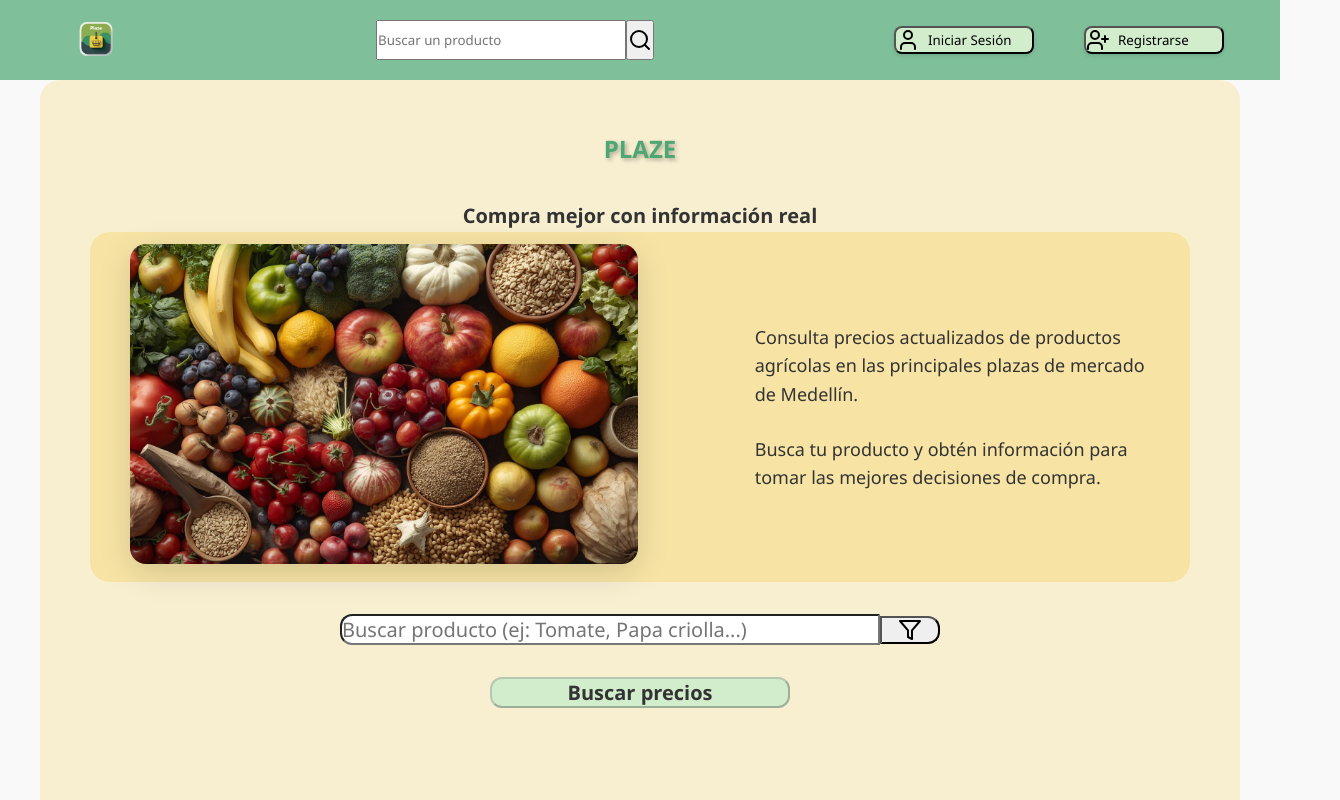
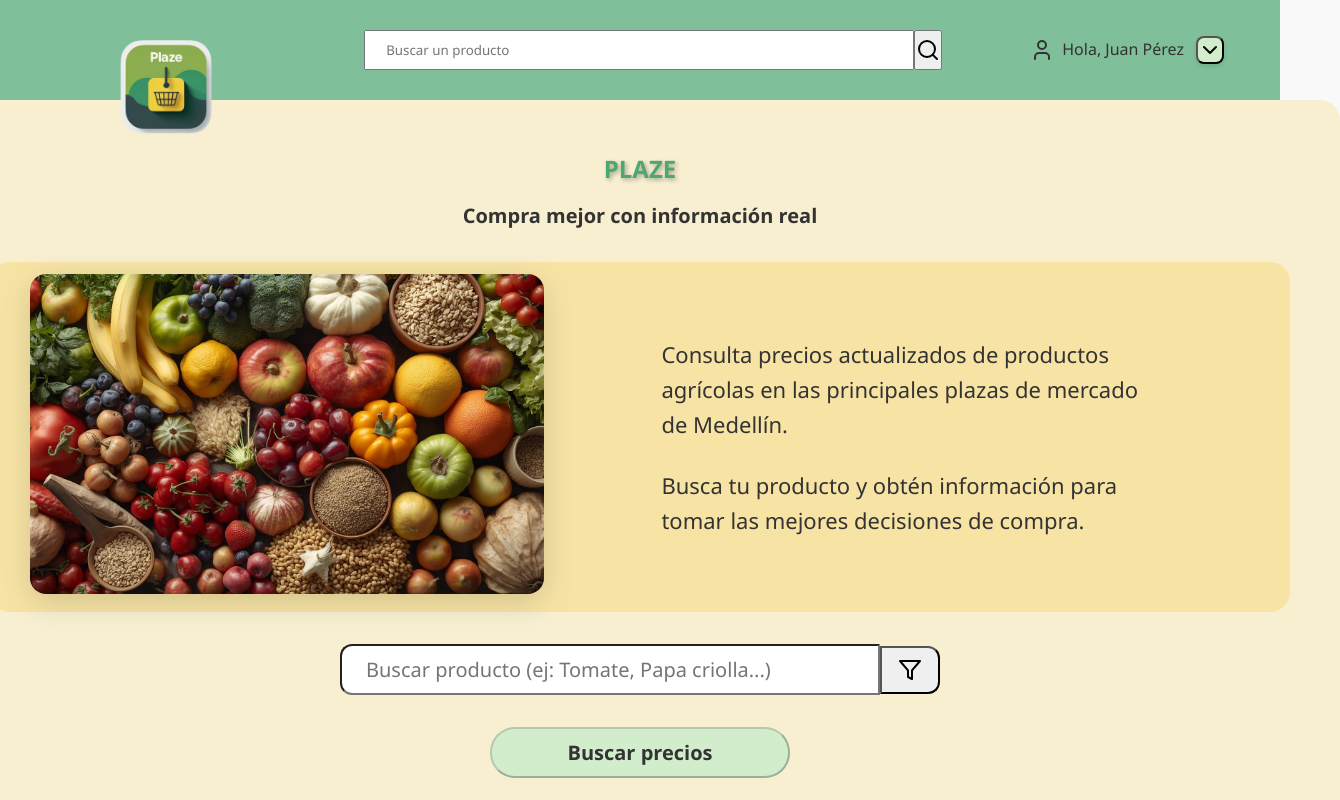
Before and after one commit to jouler-study/equipo-1-ings-202520-actions, a React (Vite) app in the folder client/: page / in a window 1280 px wide. Shown: the top 800 px of the page, 1340 px wide, since content can reach past the window. Built offline with nearby package versions, Linux system fonts and the light colour scheme.

Commit message:
style: improve UI components - adjust spacing, padding, add UserMenu, update search bar styling

```diff
--- a/client/src/components/Header.jsx
+++ b/client/src/components/Header.jsx
@@ -1,21 +1,24 @@
 import React from 'react'
-import { Search, User, UserPlus } from 'lucide-react'
+import { Search } from 'lucide-react'
+import UserMenu from './UserMenu'
 
 const Header = () => {
   return (
-    <header className="sticky top-0 z-50" style={{ backgroundColor: 'rgba(76, 167, 114, 0.7)' }}>
-      <div className="container">
-        <div className="flex items-center justify-between py-6">
-          {/* Logo */}
-          <div className="flex items-center">
+    <header className="sticky top-0 z-50" style={{ backgroundColor: 'rgba(76, 167, 114, 0.7)', position: 'relative', overflow: 'visible' }}>
+      <div className="container" style={{ overflow: 'visible' }}>
+        <div className="flex items-center justify-between" style={{ height: '100px', overflow: 'visible' }}>
+          {/* Logo - Sobresale del header */}
+          <div className="flex items-center" style={{ position: 'relative', overflow: 'visible' }}>
             <img
               src="/client_images/Plaze-Logo.png"
               alt="Plaze Logo"
               style={{
-                height: '80px',
+                height: '220px',
                 width: 'auto',
-                maxHeight: '80px',
-                objectFit: 'contain'
+                objectFit: 'contain',
+                position: 'relative',
+                top: '40px',
+                zIndex: 100
               }}
             />
           </div>
@@ -26,8 +29,8 @@ const Header = () => {
               <input
                 type="text"
                 placeholder="Buscar un producto"
-                className="px-4 border border-gray-300 rounded-l-md text-base focus:outline-none focus:ring-2 focus:ring-primary-color focus:border-transparent"
-                style={{ width: '250px', height: '40px' }}
+                className="border border-gray-300 rounded-l-md text-base focus:outline-none focus:ring-2 focus:ring-primary-color focus:border-transparent"
+                style={{ width: '550px', height: '40px', paddingLeft: '20px', paddingRight: '20px' }}
               />
               <button className="px-4 border border-l-0 border-gray-300 rounded-r-md hover:bg-gray-100 flex items-center justify-center" style={{ height: '40px' }}>
                 <Search className="w-5 h-5 text-gray-600" />
@@ -35,34 +38,9 @@ const Header = () => {
             </div>
           </div>
 
-          {/* User Actions */}
-          <div className="flex items-center" style={{ gap: '50px' }}>
-            <button
-              className="px-6 py-3 border border-black text-sm font-medium transition-all flex items-center"
-              style={{
-                backgroundColor: '#D2EDCC',
-                boxShadow: '0 2px 4px rgba(0, 0, 0, 0.1)',
-                minWidth: '140px',
-                gap: '8px',
-                borderRadius: '8px'
-              }}
-            >
-              <User className="w-4 h-4" />
-              Iniciar Sesión
-            </button>
-            <button
-              className="px-6 py-3 border border-black text-sm font-medium transition-all flex items-center"
-              style={{
-                backgroundColor: '#D2EDCC',
-                boxShadow: '0 2px 4px rgba(0, 0, 0, 0.1)',
-                minWidth: '140px',
-                gap: '8px',
-                borderRadius: '8px'
-              }}
-            >
-              <UserPlus className="w-4 h-4" />
-              Registrarse
-            </button>
+          {/* User Menu */}
+          <div className="flex items-center">
+            <UserMenu userName="Juan Pérez" />
           </div>
         </div>
       </div>
--- a/client/src/components/ProductSearch.jsx
+++ b/client/src/components/ProductSearch.jsx
@@ -32,21 +32,27 @@ const ProductSearch = () => {
               value={searchData.product}
               onChange={(e) => handleInputChange('product', e.target.value)}
               placeholder="Buscar producto (ej: Tomate, Papa criolla...)"
-              className="px-8 py-5 border border-gray-300 text-xl focus:outline-none focus:ring-2 focus:ring-primary-color focus:border-transparent"
+              className="border border-gray-300 text-xl focus:outline-none focus:ring-2 focus:ring-primary-color focus:border-transparent"
               style={{
                 borderRadius: '12px 0 0 12px',
                 width: '540px',
-                flex: 'none'
+                flex: 'none',
+                paddingLeft: '24px',
+                paddingRight: '24px',
+                paddingTop: '10px',
+                paddingBottom: '10px'
               }}
               required
             />
             <button
               type="button"
-              className="px-6 py-5 border border-l-0 border-gray-300 hover:bg-gray-100 flex items-center justify-center"
+              className="px-6 border border-l-0 border-gray-300 hover:bg-gray-100 flex items-center justify-center"
               style={{
                 borderRadius: '0 12px 12px 0',
                 width: '60px',
-                flex: 'none'
+                flex: 'none',
+                paddingTop: '10px',
+                paddingBottom: '10px'
               }}
             >
               <Filter className="w-7 h-7 text-gray-600" />
@@ -59,12 +65,14 @@ const ProductSearch = () => {
           <button
             type="submit"
             disabled={!searchData.product.trim()}
-            className="py-5 text-xl font-semibold transition-all disabled:opacity-50 disabled:cursor-not-allowed"
+            className="text-xl font-semibold transition-all disabled:opacity-50 disabled:cursor-not-allowed"
             style={{
               backgroundColor: '#D2EDCC',
               color: '#333',
-              borderRadius: '12px',
-              width: '300px'
+              borderRadius: '25px',
+              width: '300px',
+              paddingTop: '10px',
+              paddingBottom: '10px'
             }}
           >
             Buscar precios
--- /dev/null
+++ b/client/src/components/UserMenu.jsx
@@ -0,0 +1,105 @@
+import React, { useState, useRef, useEffect } from 'react'
+import { User, LogOut, ChevronDown } from 'lucide-react'
+
+const UserMenu = ({ userName = "Usuario" }) => {
+  const [isOpen, setIsOpen] = useState(false)
+  const menuRef = useRef(null)
+
+  // Close menu when clicking outside
+  useEffect(() => {
+    const handleClickOutside = (event) => {
+      if (menuRef.current && !menuRef.current.contains(event.target)) {
+        setIsOpen(false)
+      }
+    }
+
+    document.addEventListener('mousedown', handleClickOutside)
+    return () => document.removeEventListener('mousedown', handleClickOutside)
+  }, [])
+
+  const handleLogout = () => {
+    console.log('Cerrando sesión...')
+    // TODO: Implement logout logic with backend
+    setIsOpen(false)
+  }
+
+  const handleProfile = () => {
+    console.log('Ir a información personal...')
+    // TODO: Navigate to profile page
+    setIsOpen(false)
+  }
+
+  return (
+    <div className="flex items-center" style={{ gap: '12px', position: 'relative' }} ref={menuRef}>
+      {/* User Greeting (static text with icon) */}
+      <div className="flex items-center" style={{ gap: '8px' }}>
+        <User className="w-5 h-5" style={{ color: '#333' }} />
+        <span className="text-sm font-medium" style={{ color: '#333' }}>
+          Hola, {userName}
+        </span>
+      </div>
+
+      {/* Dropdown Button */}
+      <button
+        onClick={() => setIsOpen(!isOpen)}
+        className="flex items-center justify-center px-3 py-3 border border-black transition-all hover:shadow-md"
+        style={{
+          backgroundColor: '#D2EDCC',
+          boxShadow: '0 2px 4px rgba(0, 0, 0, 0.1)',
+          borderRadius: '8px',
+          position: 'relative'
+        }}
+      >
+        <ChevronDown
+          className="w-5 h-5 transition-transform"
+          style={{
+            transform: isOpen ? 'rotate(180deg)' : 'rotate(0deg)'
+          }}
+        />
+      </button>
+
+      {/* Dropdown Menu */}
+      {isOpen && (
+        <div
+          className="bg-white border border-gray-200 shadow-lg"
+          style={{
+            position: 'absolute',
+            top: '100%',
+            right: '0',
+            marginTop: '8px',
+            width: '224px',
+            borderRadius: '8px',
+            zIndex: 9999
+          }}
+        >
+          <div className="py-1">
+            {/* Profile Option */}
+            <button
+              onClick={handleProfile}
+              className="w-full text-left px-4 py-3 text-sm text-gray-700 hover:bg-gray-100 flex items-center transition-colors"
+              style={{ gap: '12px' }}
+            >
+              <User className="w-4 h-4" />
+              <span>Información personal</span>
+            </button>
+
+            {/* Divider */}
+            <div className="border-t border-gray-200 my-1"></div>
+
+            {/* Logout Option */}
+            <button
+              onClick={handleLogout}
+              className="w-full text-left px-4 py-3 text-sm text-red-600 hover:bg-red-50 flex items-center transition-colors"
+              style={{ gap: '12px' }}
+            >
+              <LogOut className="w-4 h-4" />
+              <span>Cerrar sesión</span>
+            </button>
+          </div>
+        </div>
+      )}
+    </div>
+  )
+}
+
+export default UserMenu
--- a/client/src/pages/HomePage.jsx
+++ b/client/src/pages/HomePage.jsx
@@ -10,8 +10,8 @@ const HomePage = () => {
         <div className="container flex justify-center">
           {/* Main Hero Card */}
           <div className="mb-8" style={{
-            width: '1200px',
-            height: '1000px',
+            width: '1400px',
+            height: '800px',
             backgroundColor: 'rgba(248, 231, 176, 0.54)',
             borderRadius: '20px',
             padding: '50px',
@@ -28,20 +28,21 @@ const HomePage = () => {
             </h1>
 
             {/* Subtitle */}
-            <h2 className="text-xl font-semibold mb-12 text-black">
+            <h2 className="text-xl font-semibold mb-12 text-black" style={{ marginTop: '-20px' }}>
               Compra mejor con información real
             </h2>
 
             {/* Content Card */}
             <div className="mb-8" style={{
-              width: '1100px',
+              width: '1300px',
               height: '350px',
               backgroundColor: 'rgba(247, 224, 147, 0.7)',
               borderRadius: '20px',
               display: 'flex',
               alignItems: 'center',
               padding: '40px',
-              position: 'relative'
+              position: 'relative',
+              marginTop: '30px'
             }}>
               {/* Left Half - Image */}
               <div className="w-1/2 pr-8" style={{ position: 'relative', zIndex: 1 }}>
@@ -62,18 +63,18 @@ const HomePage = () => {
 
               {/* Right Half - Text */}
               <div className="w-1/2 pl-8" style={{ paddingLeft: '60px', position: 'relative', zIndex: 1 }}>
-                <p className="text-white text-lg leading-relaxed" style={{ maxWidth: '400px' }}>
+                <p className="text-white text-xl leading-relaxed" style={{ maxWidth: '500px', fontSize: '22px' }}>
                   Consulta precios actualizados de productos agrícolas en las principales plazas de mercado de Medellín.
                 </p>
                 <br />
-                <p className="text-white text-lg leading-relaxed" style={{ maxWidth: '400px' }}>
+                <p className="text-white text-xl leading-relaxed" style={{ maxWidth: '500px', fontSize: '22px' }}>
                   Busca tu producto y obtén información para tomar las mejores decisiones de compra.
                 </p>
               </div>
             </div>
 
             {/* Search Component */}
-            <div className="w-full">
+            <div className="w-full flex justify-center">
               <ProductSearch />
             </div>
           </div>
```
Also changed, not shown: 1 other file (tests, documents, lock files or other folders).
